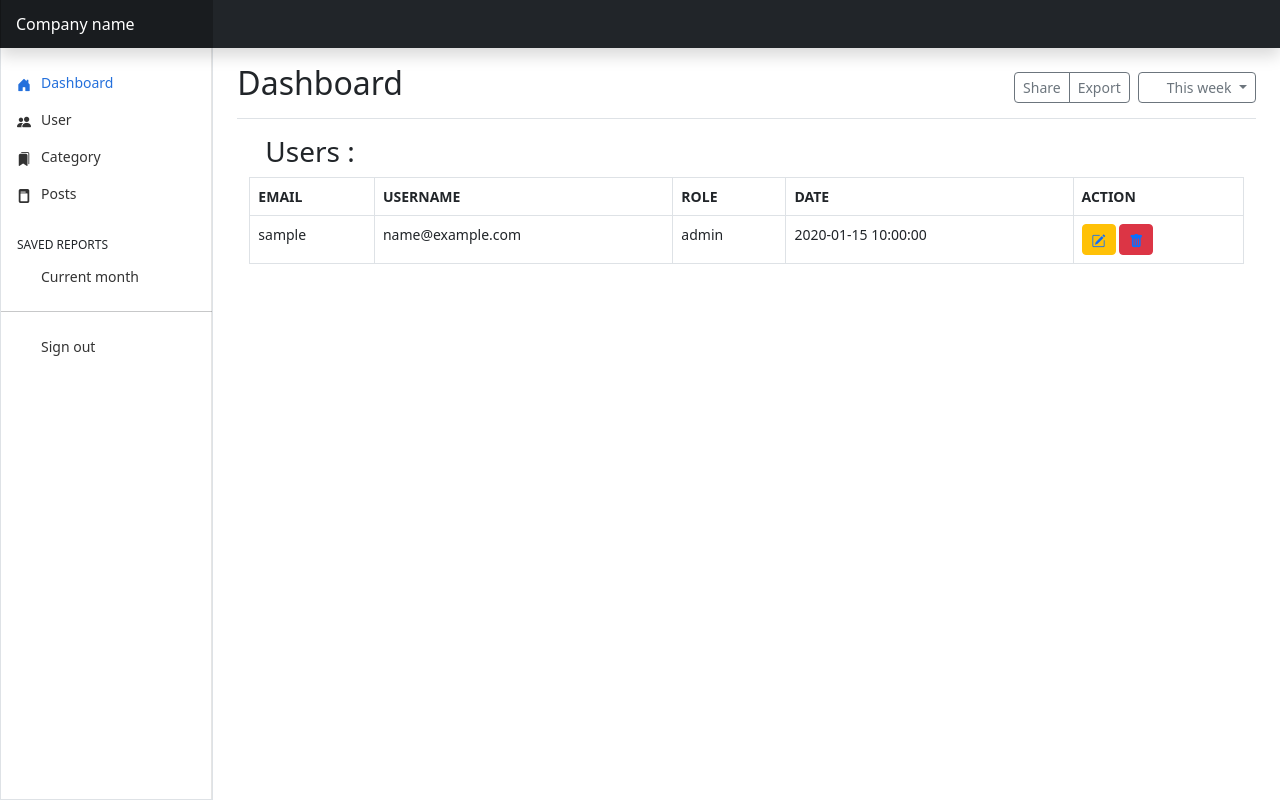
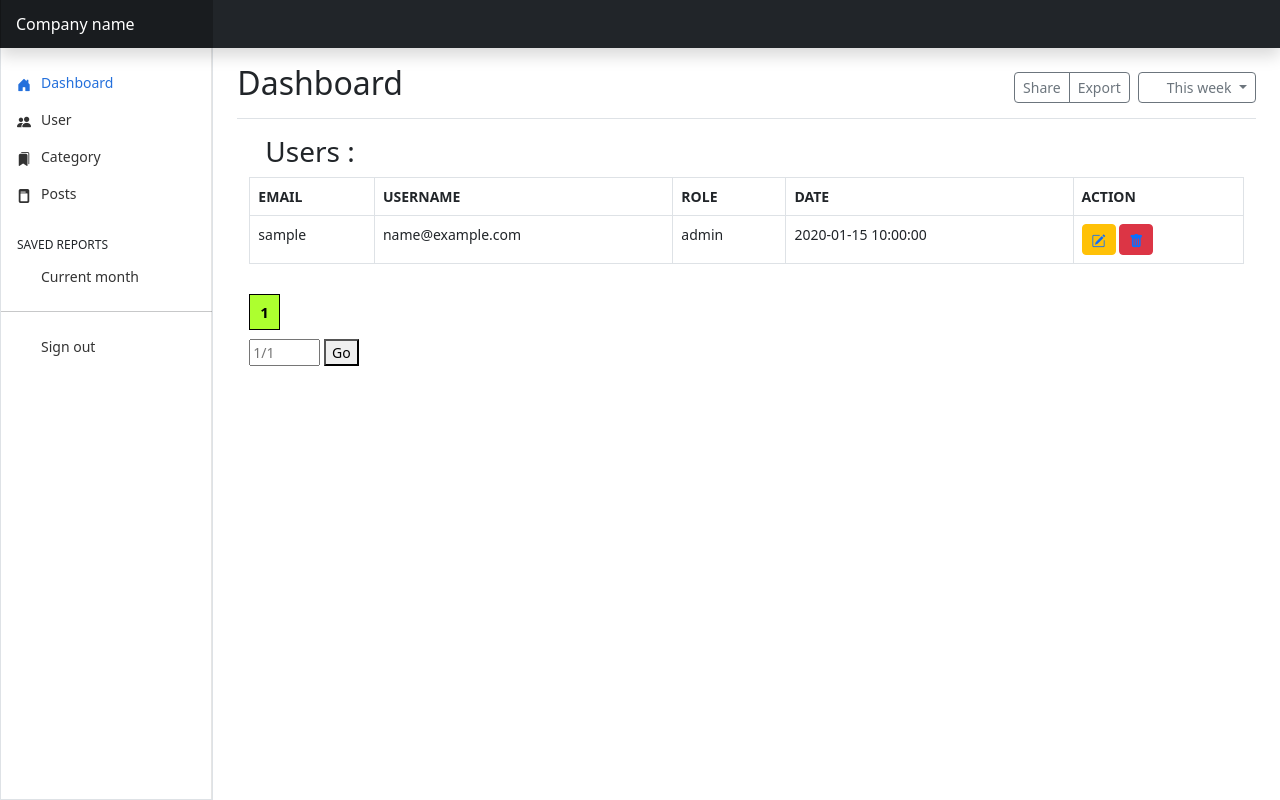
Before and after one commit to Palak-16/blog, a PHP site: page /admin.php in a window 1280 px wide. Run offline with PHP 8.4, Linux system fonts and the light colour scheme; tables that the repository leaves empty or names only in its code hold one stand-in row (values such as "Sample post"); some libraries are stand-ins or nearby versions.

Commit message:
pagination done

```diff
--- a/public/admin.php
+++ b/public/admin.php
@@ -84,6 +84,23 @@
 
         .bd-mode-toggle {
             z-index: 1500;
+        }
+        .pagination {
+        display: inline-block;
+    }
+    .pagination a {
+        font-weight:bold;
+        font-size:15px;
+        color: black;
+        padding: 7px 10px;
+        text-decoration: none;
+        border:1px solid black;
+    }
+    .pagination a.active {
+            background-color: greenyellow;
+    }
+    .pagination a:hover:not(.active) {
+        background-color: skyblue;
     }
     </style>
     <!-- Bootstrap Font Icon CSS -->
@@ -210,6 +227,29 @@
                 <div>
 
                 </div>
+                <?php
+
+                $server_name = "localhost";
+                $username = "root";
+                $password = "";
+                $database = "myblog_db";
+
+                //connection to data base
+                $conn = new mysqli($server_name, $username, $password, $database);
+
+                $per_page_record = 2; // Number of entries to show in a page.
+                // Look for a GET variable page if not found default is 1.
+                if (isset($_GET["page"])) {
+                    $page = $_GET["page"];
+                } else {
+                    $page = 1;
+                }
+
+                $start_from =( ($page - 1) * $per_page_record);
+
+                $query = "SELECT * FROM users LIMIT $start_from, $per_page_record";
+                $result = mysqli_query($conn, $query);
+                ?>
                 <div class="container-fluid" id="user">
                     <h3 class="mx-3">Users : </h3>
                     <table class="table table-bordered table-hover" >
@@ -223,18 +263,10 @@
                          </tr>
                        </thead>
                         <?php
-                            $server_name = "localhost";
-                            $username = "root";
-                            $password = "";
-                            $database = "myblog_db";
 
-                            //connection to data base
-                            $conn = new mysqli($server_name, $username, $password, $database);
                         if (!$conn) //to chk connection
                             die("connection error");
                         else {
-                                $sql = "SELECT * FROM `users` WHERE 1";
-                                $result = mysqli_query($conn, $sql);
                             $total_row = mysqli_num_rows($result);
 
                             if ($total_row > 0) {
@@ -256,13 +288,57 @@
                         }
                         ?>
                     </table>
+                    <div class="pagination mx-20" >
+                        <?php
+                            $query = "SELECT COUNT(*) FROM users";
+                            $rs_result = mysqli_query($conn, $query);
+                            $row = mysqli_fetch_row($rs_result);
+                            $total_records = $row[0];
+
+                            echo "</br>";
+                            $total_pages = ceil($total_records / $per_page_record);
+                            $pagLink = "";
+
+                            if ($page >= 2) {
+                                echo "<a href='./admin.php?page=" . ($page - 1) . "'>  Prev </a>";
+                            }
+
+                            for ($i = 1; $i <= $total_pages; $i++) {
+                                if ($i == $page) {
+                                    $pagLink .= "<a class = 'active' href='./admin.php?page="
+                                        . $i . "'>" . $i . " </a>";
+                                } else {
+                                    $pagLink .= "<a href='./admin.php?page=" . $i . "'>
+                                                                      " . $i . " </a>";
+                                }
+                            }
+                            ;
+                            echo $pagLink;
+
+                            if ($page < $total_pages) {
+                                echo "<a href='./admin.php?page=" . ($page + 1) . "'>  Next </a>";
+                            }
+                        ?>
+                    </div>
+                    <div class="inline my-3 mx-auto" >
+                        <input id="page" type="number" min="1" max="<?php echo $total_pages?>"
+                        placeholder="<?php echo $page."/".$total_pages; ?>" required>
+                        <button onClick="go2Page();">Go</button>
+                    </div>
             </div>
        </main>
    </div>
     </div>
     <script src="assets/bootstrap/js/bootstrap.bundle.min.js"></script>
-
     <script src="asses/js/tdashboard.js"></script>
+    <script>
+    function go2Page()
+    {
+        var page = document.getElementById("page").value;
+        page = ((page><?php echo $total_pages; ?>)?<?php echo $total_pages; ?>:((page<1)?1:page));
+        window.location.href = './admin.php?page='+page;
+    }
+  </script>
 </body>
 
 </html>
```
Lines whose indentation alone changed are shown as unchanged.
